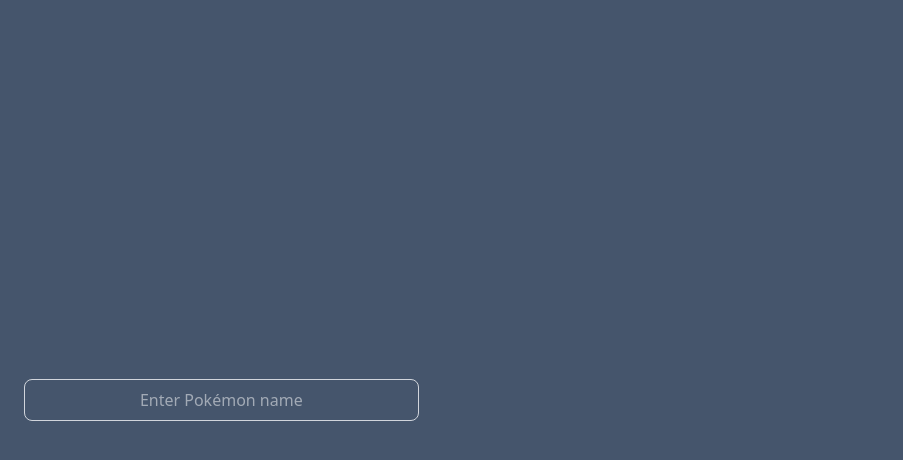
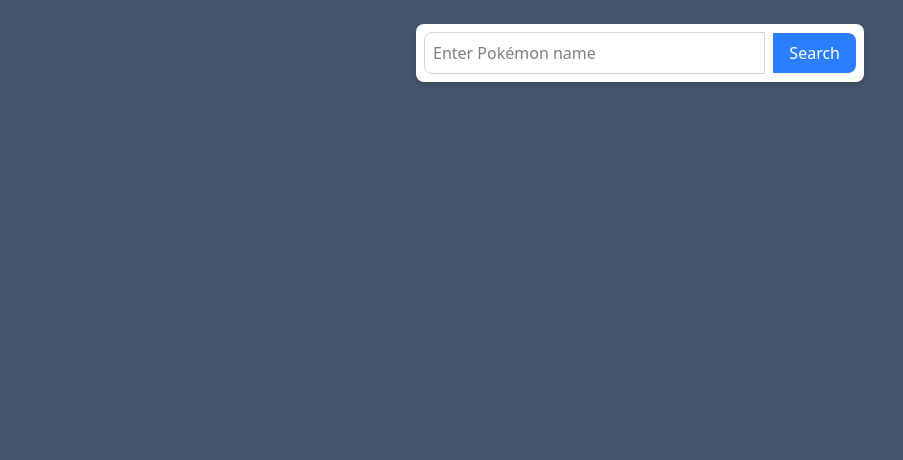
Before and after one commit to yashgovind/pokemon-searcher, a React (Vite) app: page / in a window 1280 px wide. Shown: the top 460 px of the page, without its empty margins (0-903 px from the left). Built offline with nearby package versions, Linux system fonts and the light colour scheme.

Commit message:
fix: update start script in package.json and refactor App component for better state handling and error logging

```diff
--- a/package.json
+++ b/package.json
@@ -4,7 +4,7 @@
   "version": "0.0.0",
   "type": "module",
   "scripts": {
-    "start": "dev",
+    "start": "vite",
     "dev": "vite",
     "build": "vite build",
     "lint": "eslint .",
--- a/src/App.jsx
+++ b/src/App.jsx
@@ -1,60 +1,67 @@
-import React, { useState, useEffect } from 'react'
-import "./index.css";
-import PokemonCard from './components/Card.jsx'
+import React, { useState, useEffect } from 'react';
 import axios from 'axios';
+import PokemonCard from './components/Card.jsx';
+
 function App() {
-
-  const [pokemon, setPokemon] = useState([]);
+  const [pokemon, setPokemon] = useState(null);
   const [searchTerm, setSearchTerm] = useState('');
 
-
-  async function getPokemonData(url) {
+  const getPokemonData = async (url) => {
     try {
       const response = await axios.get(url);
-      const data = (response.data);
-      setPokemon([data]);
+      setPokemon(response.data);
+    } catch (error) {
+      console.error('Error fetching Pokémon data:', error);
+    }
+  };
 
-    } catch (error) {
-      console.error(error.message, 'error found');
+  const handleSubmit = () => {
+    if (searchTerm) {
+      getPokemonData(`https://pokeapi.co/api/v2/pokemon/${searchTerm.toLowerCase()}`);
     }
   }
 
   useEffect(() => {
-    if (searchTerm) {
-      getPokemonData(`https://pokeapi.co/api/v2/pokemon/${searchTerm.toLowerCase()}`)
-    }
-  }, [searchTerm])
-
+    handleSubmit();
+  }, []);
 
   return (
-    <div className="min-h-screen bg-slate-600 p-6 grid grid-cols-1 sm:grid-cols-2 lg:grid-cols-3 gap-6 text-white">
+    <div className="min-h-screen bg-slate-600 p-6 flex flex-col items-center">
+      <form
+        className="flex items-center space-x-2 bg-white rounded-lg shadow-md p-2 max-w-md w-full mb-6"
+        onSubmit={(e) => {
+          e.preventDefault();
 
-      <form className="flex items-center space-x-2" onSubmit={(e) => {
-        e.preventDefault();
-        if (searchTerm) {
-          getPokemonData('https://pokeapi.co/api/v2/pokemon/${searchTerm.toLowerCase()}')
-        }
-     }}>
-  <input
-    type="text"
+        }}
+      >
+        <input
+          type="text"
           value={searchTerm}
-          onChange={(e)=>setSearchTerm(e.target.value)}
-    placeholder="Enter Pokémon name"
-    className="flex-grow p-2 rounded-lg border text-center border-gray-300 focus:outline-none"
-  />
-</form>
-      {pokemon.map((p) => (
+          onChange={(e) => setSearchTerm(e.target.value)}
+          placeholder="Enter Pokémon name"
+          className="flex-grow p-2 rounded-l-lg border border-gray-300 focus:outline-none focus:ring-2 focus:ring-blue-500"
+        />
+        <button
+          type="submit"
+          className="px-4 py-2 bg-blue-500 text-white rounded-r-lg hover:bg-blue-600 transition"
+          onClick={()=>handleSubmit()}
+        >
+          Search
+        </button>
+      </form>
+
+      {pokemon && (
         <PokemonCard
-          key={p.id}
-          id={p.id}
-          name={p.name}
-          imageUrl={p.sprites.front_default}
-          types={p.types.map((t) => t.type.name)}
-          stats={p.stats}
+          key={pokemon.id}
+          id={pokemon.id}
+          name={pokemon.name}
+          imageUrl={pokemon.sprites.front_default}
+          types={pokemon.types.map((t) => t.type.name)}
+          stats={pokemon.stats}
         />
-      ))}
+      )}
     </div>
   );
 }
 
-export default App
+export default App;
```
